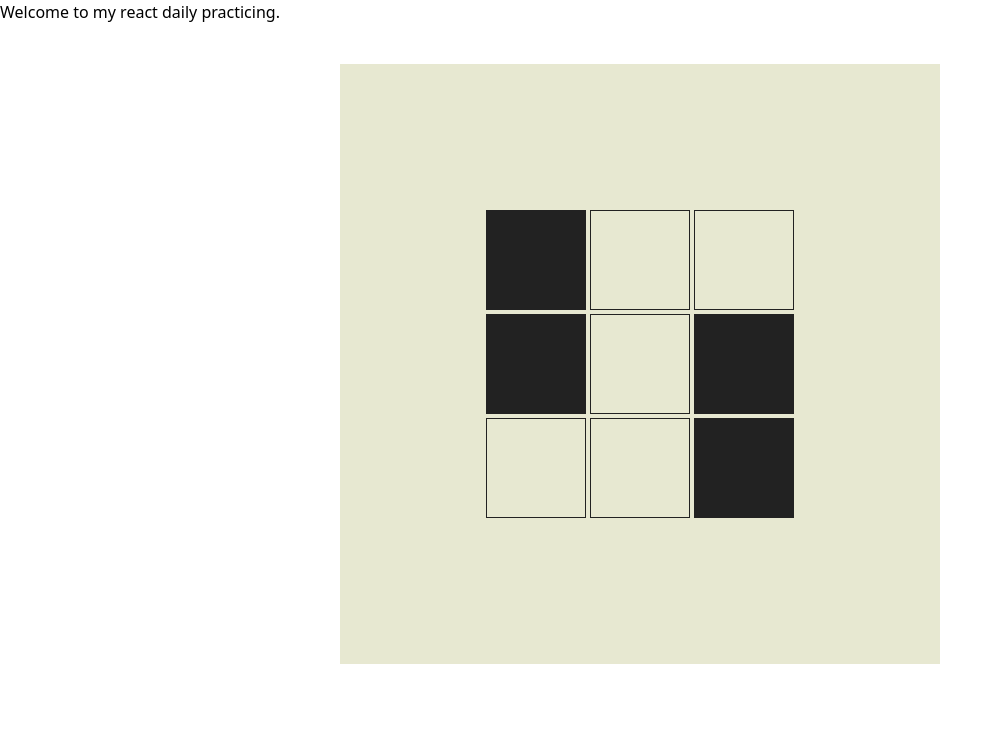
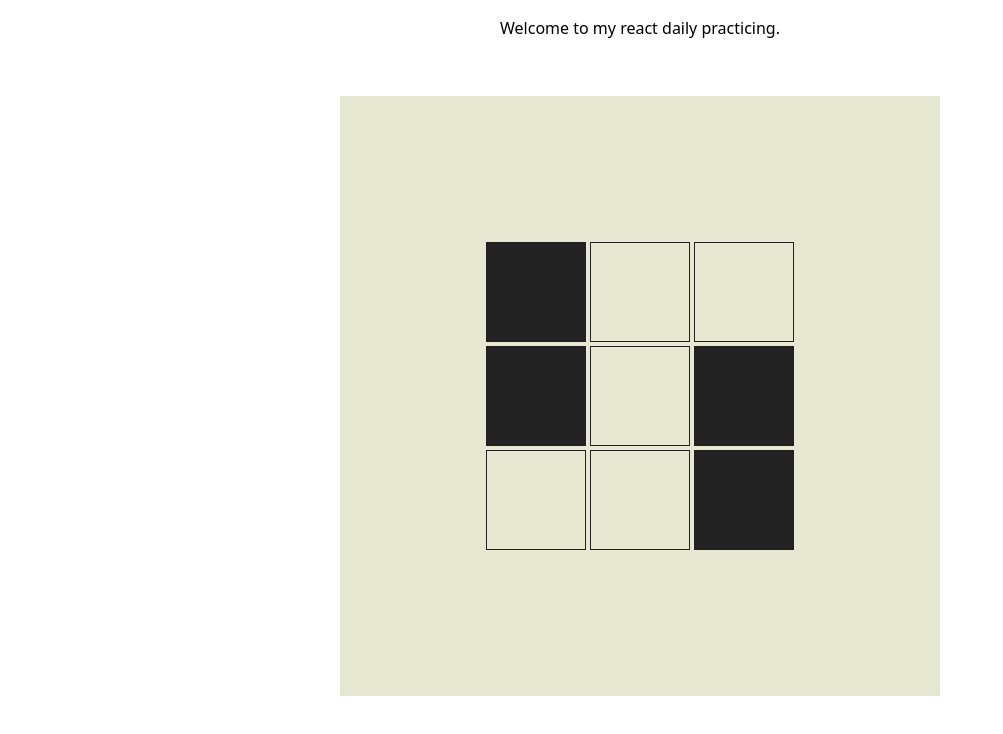
Before and after one commit to minktw2017/react, a React (Create React App) app: page / in a window 1280 px wide. Shown: the top 734 px of the page, without its empty margins (0-1003 px from the left). Built offline with nearby package versions, Linux system fonts and the light colour scheme.

Commit message:
styling head line

```diff
--- a/src/App.js
+++ b/src/App.js
@@ -5,7 +5,7 @@ export default function App() {
 
   return (
     <>
-      <h1>Welcome to my react daily practicing.</h1>
+      <h1 className="head">Welcome to my react daily practicing.</h1>
       <Squares />
     </>
   )
--- a/src/css/square.css
+++ b/src/css/square.css
@@ -1,3 +1,11 @@
+.head {
+  width: 100vw;
+  height: 56px;
+  display: flex;
+  align-items: center;
+  justify-content: center;
+}
+
 .wrap {
   width: 600px;
   height: 600px;
```
